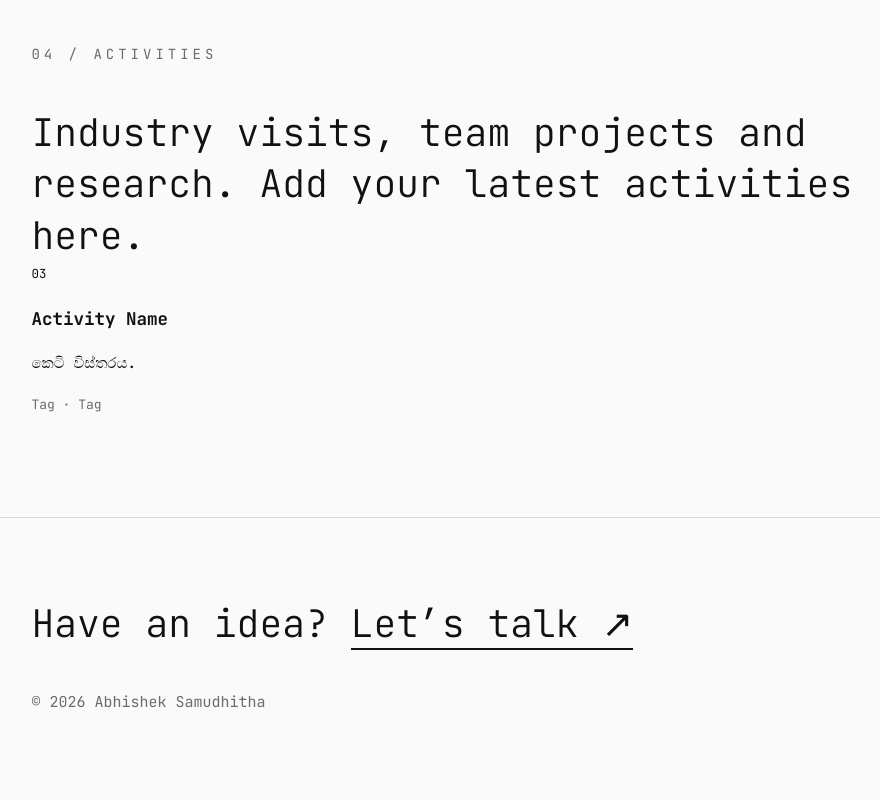
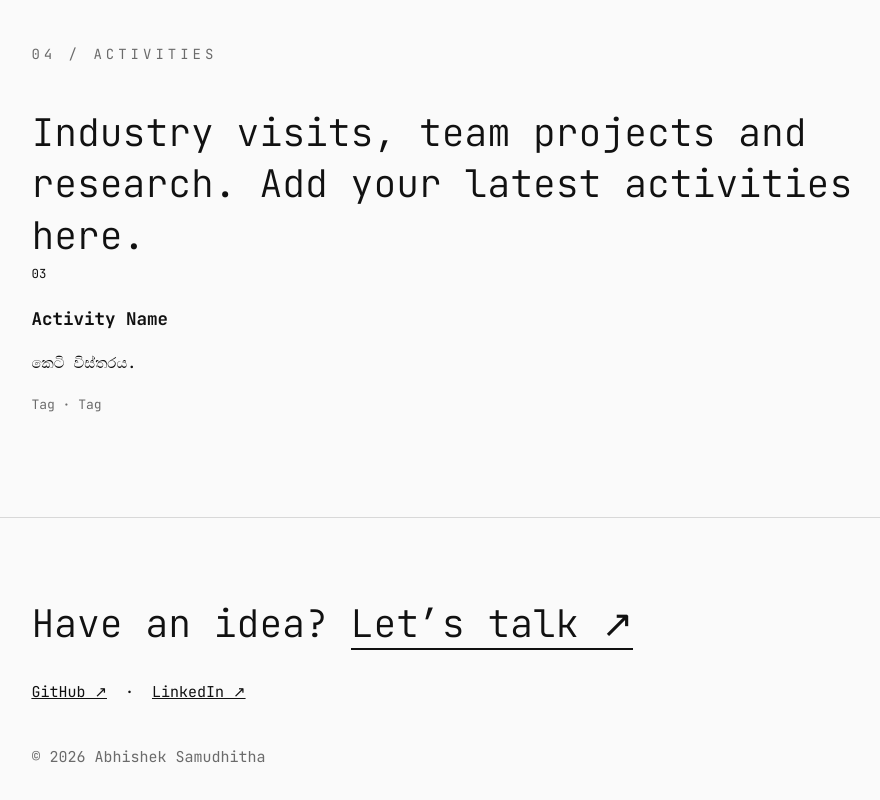
Before and after one commit to Abhi222215/portfolio, a plain HTML site: page index.html.html in a window 1280 px wide. Shown: the part 3381-4181 px from the top of the page, without its empty margins (71-951 px from the left). Drawn offline with Linux system fonts and the light colour scheme.

Commit message:
Update index.html.html

```diff
--- a/index.html.html
+++ b/index.html.html
@@ -457,6 +457,8 @@
 
   <footer>
     <p class="big rv">Have an idea? <a href="mailto:abisheksamuditha225@gmail.com">Let’s talk ↗</a></p>
+    <p class="rv" style="margin-top:30px"><a href="https://github.com/Abhi222215" target="_blank" rel="noopener">GitHub ↗</a> &nbsp;·&nbsp;
+      <a href="https://www.linkedin.com/in/abhisheksamudhitha/" target="_blank" rel="noopener">LinkedIn ↗</a></p>
     <p style="color:var(--mute);margin-top:40px">© 2026 Abhishek Samudhitha</p>
   </footer>
 
```
